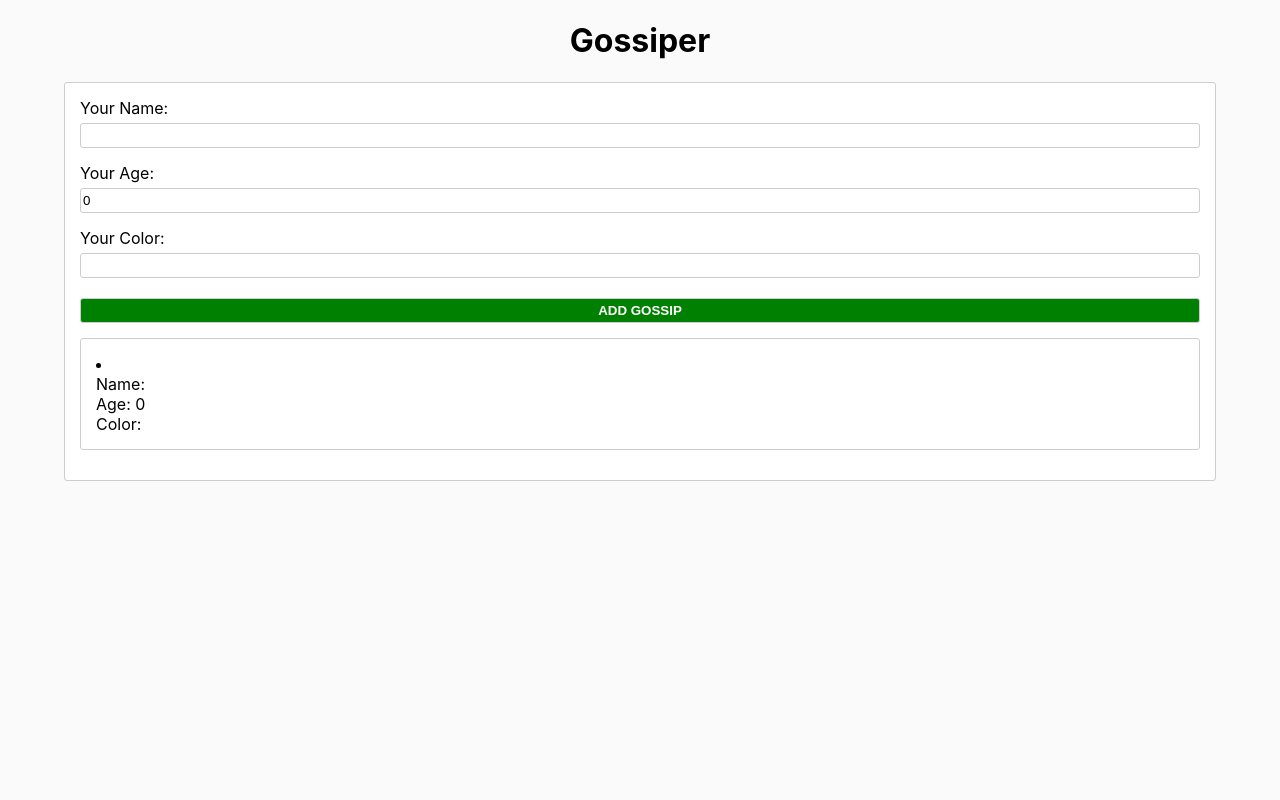
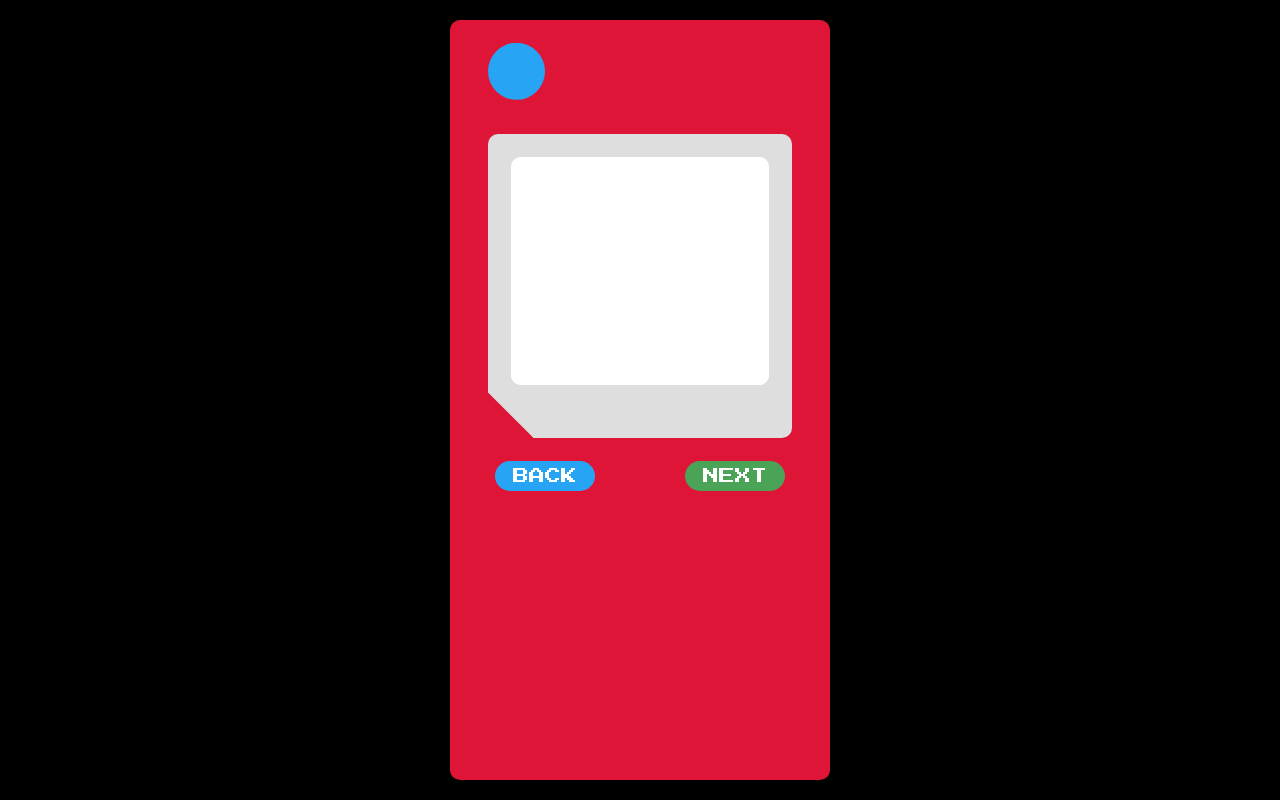
Before and after one commit to Sergio-Montoya-c/taller_react, a React (Create React App) app: page / in a window 1280 px wide. Built offline with nearby package versions, Linux system fonts and the light colour scheme.

Commit message:
Added pokedex

```diff
--- a/package.json
+++ b/package.json
@@ -3,6 +3,7 @@
   "version": "0.1.0",
   "private": true,
   "dependencies": {
+    "axios": "^0.18.0",
     "node-sass": "^4.11.0",
     "react": "^16.8.4",
     "react-dom": "^16.8.4",
--- a/src/App.scss
+++ b/src/App.scss
@@ -44,3 +44,139 @@ body {
   padding: 15px;
 }
 }
+
+
+$red: #DE1537;
+$gray: #DEDEDE;
+$blue: #27A5F4;
+
+@import url('https://fonts.googleapis.com/css?family=Press+Start+2P');
+
+:root {
+  --height: 100vw;
+  --width: calc(var(--height) / 2);
+  transition: 0.5s;
+  font-size: 16px;
+  @media screen and (orientation:portrait) {
+    --width: 90vw;
+    --height: calc(var(--width) * 1.8);
+  }
+}
+body {
+  background: #000;
+  font-family: 'Press Start 2P', cursive;
+  transition: 0.5s;
+  @media screen and (max-width: 769px) {
+    font-size: 8px;
+  }
+}
+
+* {
+  box-sizing: border-box;
+}
+
+.pokedex {
+  background: $red;
+  width: var(--width);
+  height: var(--height);
+  max-height: 95vh;
+  max-width: calc(95vh / 2);
+  margin: 0 auto;
+  position: absolute;
+  top: 50%;
+  left: 50%;
+  transform: translate(-50%, -50%);
+  border-radius: 10px;
+  font-size: 1em;
+  &:before {
+    --circle: 15%;
+    position: absolute;
+    content: "";
+    top: 3%;
+    left: 10%;
+    width: var(--circle);
+    padding-bottom: var(--circle);
+    background: $blue;
+    clip-path: circle(50% at 50% 50%)
+  }
+  .frame {
+    position: absolute;
+    width: 80%;
+    height: 40%;
+    left: 10%;
+    top: 15%;
+    border-radius: 10px;
+    background: $gray;
+    clip-path: polygon(0 0, 0 85%, 15% 100%, 100% 100%, 100% 0);
+    .screen {
+      position: absolute;
+      width: 85%;
+      height: 75%;
+      top: 7.5%;
+      left: 7.5%;
+      background: #FFF;
+      border-radius: 10px;
+      overflow-y: scroll;
+      padding: 15px;
+      &.pokemon {
+        z-index: 2;
+        display: flex;
+        justify-content: center;
+        ul {
+          position: absolute;
+          height: 50%;
+          width: 100%;
+          overflow-x: scroll;
+          bottom: 0;
+          left: 0;
+          li {
+            padding: 10px 15px;
+          }
+        }
+      }
+      ul {
+        list-style: none;
+        margin: 0;
+        padding: 0;
+        li {
+          margin-bottom: 10px;
+          border-bottom: 1px solid #000;
+          padding: 10px 0;
+          text-transform: uppercase;
+          margin: 0;
+          cursor: pointer;
+          transition: .2s;
+          cursor: pointer;
+          &:hover {
+            padding-left: 5%;
+            background: #cdcdcd;
+          }
+        }
+      }
+    }
+  }
+  .controls {
+    position: absolute;
+    width: 80%;
+    top: 58%;
+    display: flex;
+    width: 100%;
+    justify-content: space-around;
+    .btn {
+      border-radius: 50px;
+      background: #cdcdcd;
+      height: 30px;
+      width: 100px;
+      text-align: center;
+      cursor: pointer;
+      line-height: 30px;
+    color: #FFF;
+      &.back {
+        background: #27A5F4;
+      }
+      &.next {
+        background: #4BA358;
+      }
+    }
+  }
+}
--- a/src/GossipsList.js
+++ b/src/GossipsList.js
@@ -1,8 +1,11 @@
 import React from 'react';
 import Gossip from './Gossip';
+import App from './App.scss';
 
 const GossipsList = ({ gossips }) => {
   return (
+    <div>
+      <h2>GOSSIPS LIST</h2>
       <ul className="gossips-list">
         {
           gossips.map((gossip, index) => {
@@ -10,6 +13,7 @@ const GossipsList = ({ gossips }) => {
           })
         }
       </ul>
+    </div>
   );
 }
 
--- /dev/null
+++ b/src/Pokedex.js
@@ -0,0 +1,34 @@
+import React, { Component } from 'react';
+import axios from 'axios';
+import './App.scss';
+
+export default class Pokedex extends Component {
+  state = {
+    pokemon: [],
+    selected: null,
+  }
+
+  render() {
+    const { selected } = this.state;
+    return (
+      <div className="pokedex">
+        <div className="frame">
+          <div className="screen">
+          </div>
+          <div className="screen pokemon">
+            <ul>
+            </ul>
+          </div>
+        </div>
+        <div className="controls">
+          <div className="btn back" onClick={this.handleBack}>
+            BACK
+          </div>
+          <div className="btn next">
+            NEXT
+          </div>
+        </div>
+      </div>
+    )
+  }
+};
--- a/src/index.js
+++ b/src/index.js
@@ -1,14 +1,14 @@
 import React from 'react';
 import ReactDOM from 'react-dom';
 import './index.css';
-import App from './App';
+// import App from './App';
 
-import Gossiper from './Gossiper';
+import Pokedex from './Pokedex';
 
 
 import * as serviceWorker from './serviceWorker';
 
-ReactDOM.render(<Gossiper />, document.getElementById('root'));
+ReactDOM.render(<Pokedex />, document.getElementById('root'));
 
 // If you want your app to work offline and load faster, you can change
 // unregister() to register() below. Note this comes with some pitfalls.
```
Also changed, not shown: 1 other file (tests, documents, lock files or other folders). Lines whose indentation alone changed are shown as unchanged.
